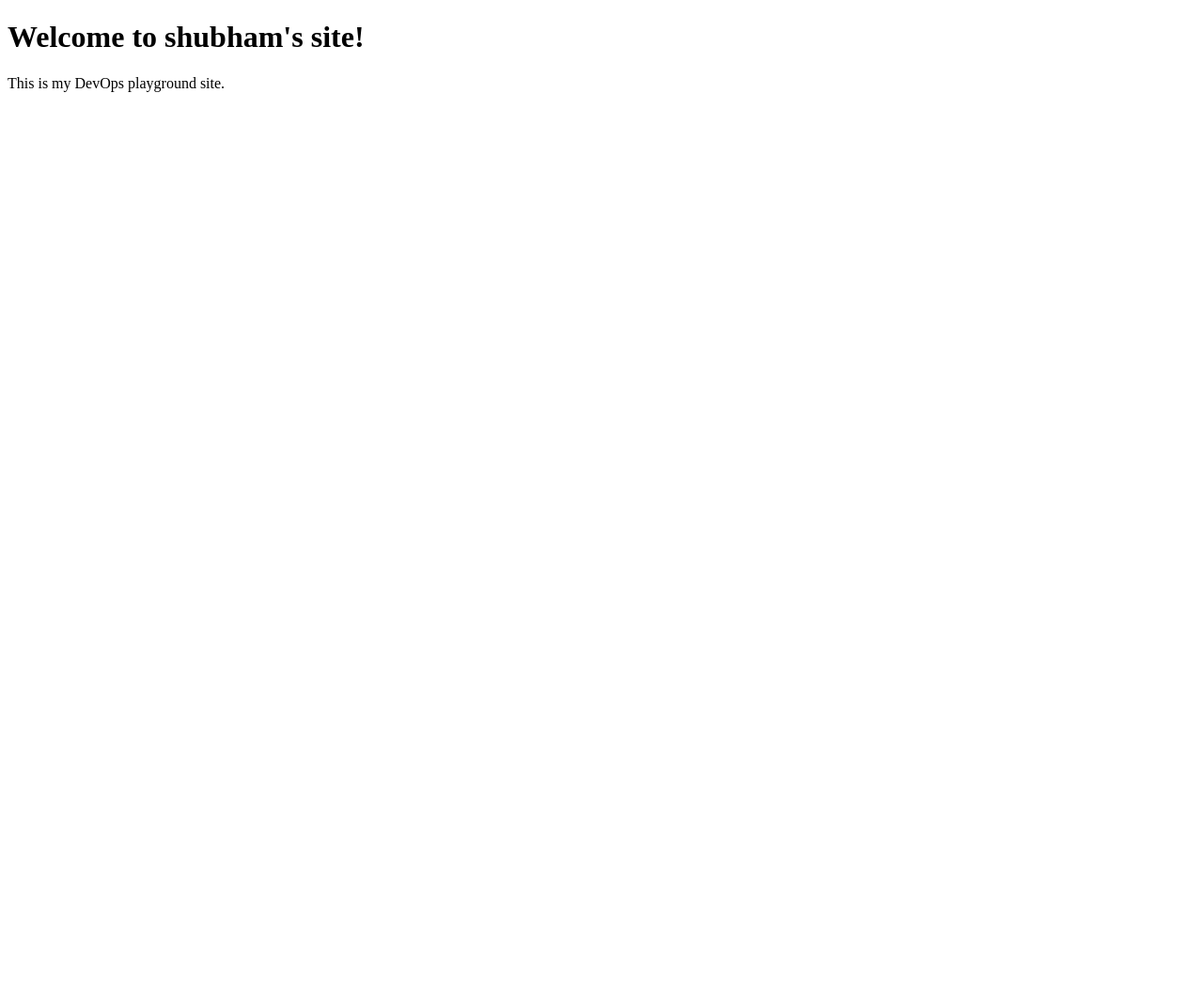
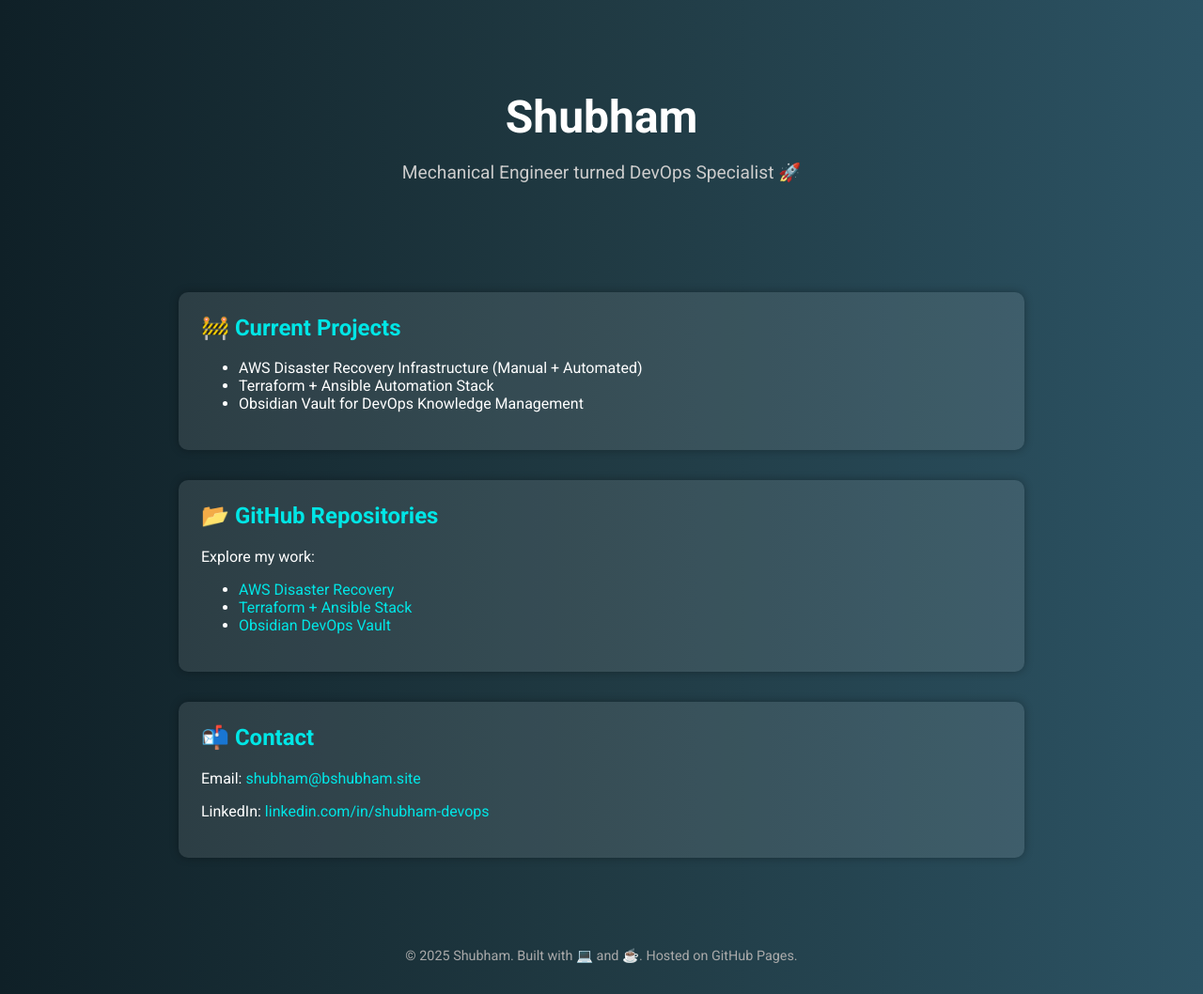
Before and after one commit to Bshubhs/bshubham.site, a plain HTML site: page index.html in a window 1280 px wide. Shown: the whole page at 94% size. Before the commit the page ends 800 px from the top, so only its background shows below. Drawn offline with Linux system fonts and the light colour scheme.

Commit message:
Enhance index.html with new layout and metadata
Updated the HTML structure and content for better presentation and added meta tags for improved SEO.

```diff
--- a/index.html
+++ b/index.html
@@ -1,10 +1,95 @@
 <!DOCTYPE html>
-<html>
+<html lang="en">
 <head>
-    <title>bshubham.site</title>
+  <meta charset="UTF-8" />
+  <meta name="viewport" content="width=device-width, initial-scale=1.0" />
+  <title>Shubham | DevOps Engineer</title>
+  <link href="https://fonts.googleapis.com/css2?family=Roboto:wght@400;700&display=swap" rel="stylesheet">
+  <style>
+    body {
+      margin: 0;
+      font-family: 'Roboto', sans-serif;
+      background: linear-gradient(to right, #0f2027, #203a43, #2c5364);
+      color: #fff;
+    }
+    header {
+      text-align: center;
+      padding: 4rem 2rem;
+    }
+    header h1 {
+      font-size: 3rem;
+      margin-bottom: 0.5rem;
+    }
+    header p {
+      font-size: 1.2rem;
+      color: #ccc;
+    }
+    section {
+      max-width: 900px;
+      margin: auto;
+      padding: 2rem;
+    }
+    .card {
+      background-color: rgba(255, 255, 255, 0.1);
+      border-radius: 10px;
+      padding: 1.5rem;
+      margin-bottom: 2rem;
+      box-shadow: 0 0 10px rgba(0,0,0,0.3);
+    }
+    .card h2 {
+      margin-top: 0;
+      color: #00e6e6;
+    }
+    footer {
+      text-align: center;
+      padding: 2rem;
+      font-size: 0.9rem;
+      color: #aaa;
+    }
+    a {
+      color: #00e6e6;
+      text-decoration: none;
+    }
+    a:hover {
+      text-decoration: underline;
+    }
+  </style>
 </head>
 <body>
-    <h1>Welcome to shubham's site!</h1>
-    <p>This is my DevOps playground site.</p>
+  <header>
+    <h1>Shubham</h1>
+    <p>Mechanical Engineer turned DevOps Specialist 🚀</p>
+  </header>
+
+  <section>
+    <div class="card">
+      <h2>🚧 Current Projects</h2>
+      <ul>
+        <li>AWS Disaster Recovery Infrastructure (Manual + Automated)</li>
+        <li>Terraform + Ansible Automation Stack</li>
+        <li>Obsidian Vault for DevOps Knowledge Management</li>
+      </ul>
+    </div>
+
+    <div class="card">
+      <h2>📂 GitHub Repositories</h2>
+      <p>Explore my work:</p>
+      <ul>
+        <li><a href="https://github.com/shubham-devops/aws-disaster-recovery" target="_blank">AWS Disaster Recovery</a></li>
+        <li><a href="https://github.com/shubham-devops/terraform-ansible-stack" target="_blank">Terraform + Ansible Stack</a></li>
+        <li><a href="https://github.com/shubham-devops/obsidian-devops-vault" target="_blank">Obsidian DevOps Vault</a></li>
+      </ul>
+    </div>
+
+    <div class="card">
+      <h2>📬 Contact</h2>
+      <p>Email: <a href="mailto:shubham@bshubham.site">shubham@bshubham.site</a></p>
+      <p>LinkedIn: <a href="https://linkedin.com/in/shubham-devops" target="_blank">linkedin.com/in/shubham-devops</a></p>
+    </div>
+  </section>
+
+  <footer>
+    &copy; 2025 Shubham. Built with 💻 and ☕. Hosted on GitHub Pages.
+  </footer>
 </body>
 </html>
```
